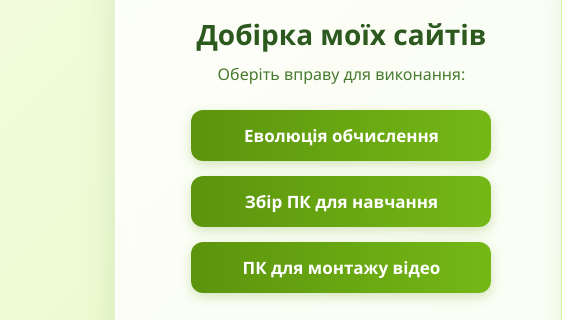
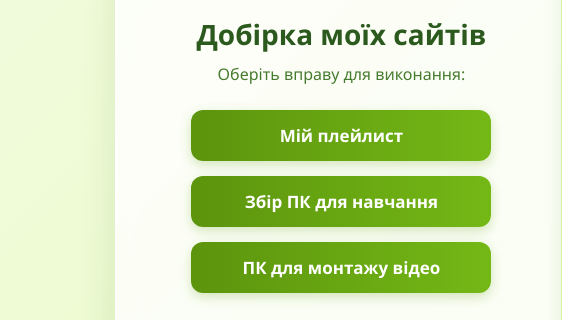
Before and after one commit to valentunaandriyvna-maker/Melnuk_Oleg, a plain HTML site: page index.html in a window 1280 px wide. Shown: the part 246-566 px from the top of the page, 0-588 px from the left. Drawn offline with Linux system fonts and the light colour scheme.

Commit message:
Update button text for evolution link

```diff
--- a/index.html
+++ b/index.html
@@ -15,7 +15,7 @@
             <p>Оберіть вправу для виконання:</p>
 
             <div class="btn-container">
-                <a class="btn" href="evolutsia_pc.html">Еволюція обчислення</a>
+                <a class="btn" href="evolutsia_pc.html">Мій плейлист</a>
                 <a class="btn" href="zbir_pc.html">Збір ПК для навчання</a>
                 <a class="btn" href="pc_montazh.html">ПК для монтажу відео</a>
             </div>
```
